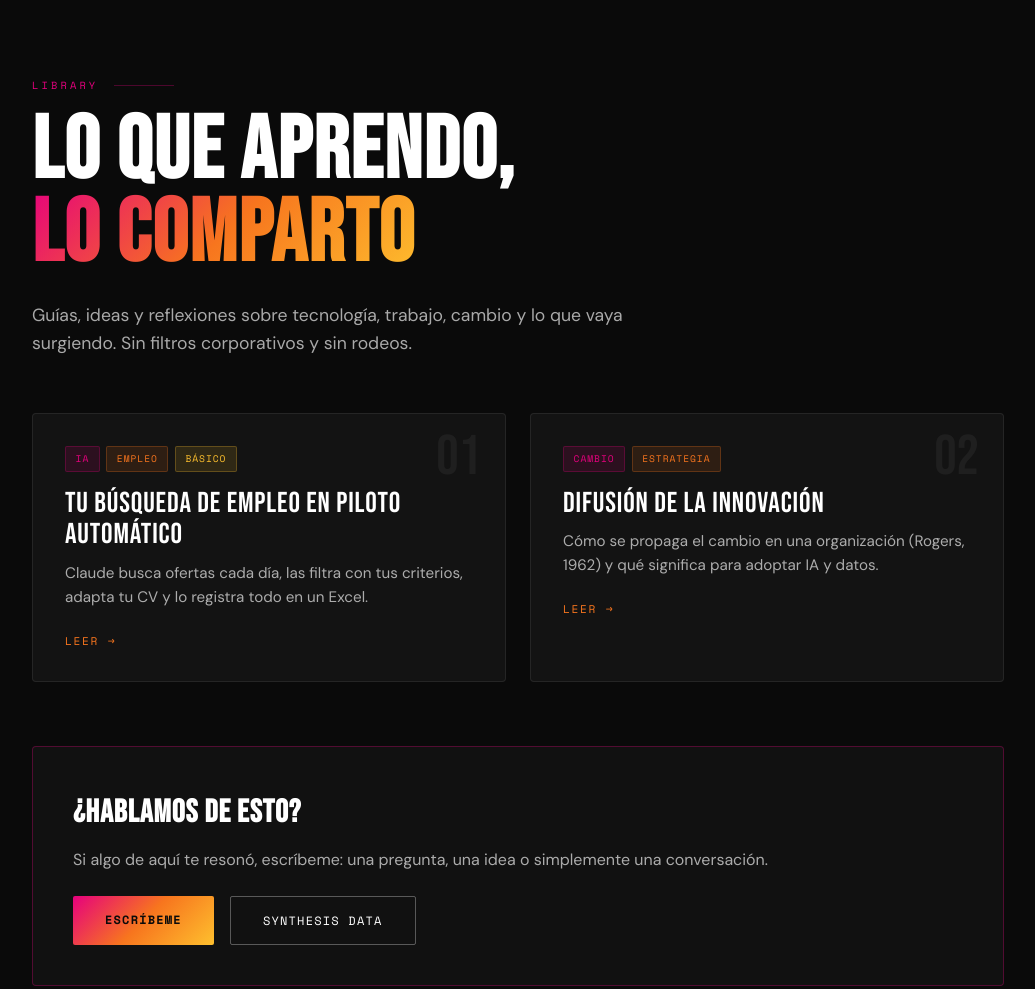
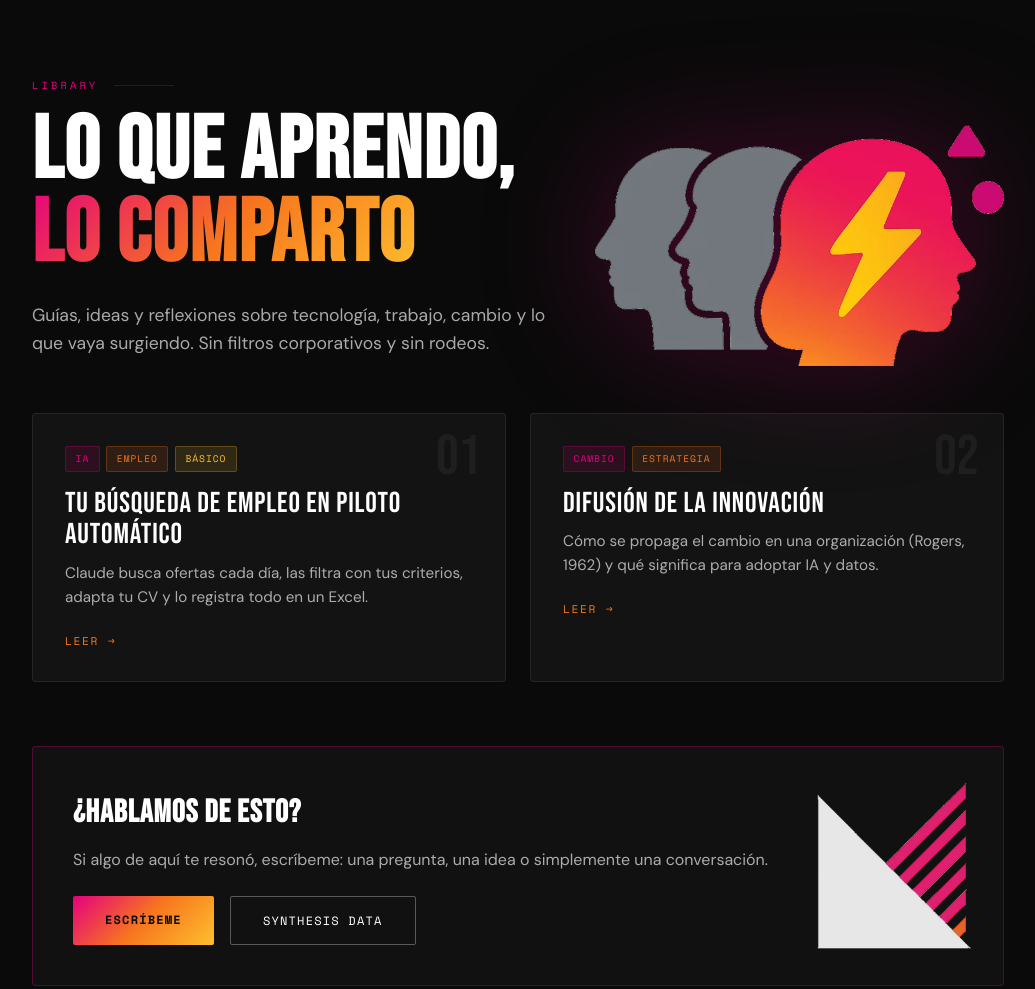
Before and after one commit to mayramb/library, a plain HTML site: page index.html in a window 1280 px wide. Shown: the part 80-1069 px from the top of the page, without its empty margins (122-1157 px from the left). Drawn offline with nearby package versions, Linux system fonts and the light colour scheme.

Commit message:
Logos: cabezas en portada, marca Unmask Diversity en la llamada a la acción, favicon
Co-Authored-By: Claude Opus 5.5 <noreply@anthropic.com>
Claude-Session: https://claude.ai/code/session_015P2h9xCamKvtDm3mDpwwuQ

```diff
--- a/assets/style.css
+++ b/assets/style.css
@@ -34,6 +34,11 @@ h1.big { font-family: 'Bebas Neue', sans-serif; font-size: clamp(3rem, 7vw, 5.5r
 h1.big span { background: var(--gradient); -webkit-background-clip: text; -webkit-text-fill-color: transparent; background-clip: text; }
 .lead { color: var(--muted); font-size: 1.1rem; max-width: 620px; margin: 1.5rem 0 3.5rem; }
 
+/* HERO */
+.hero { display: grid; grid-template-columns: 1.3fr 1fr; align-items: center; gap: 2rem; }
+.hero .lead { margin-bottom: 3.5rem; }
+.hero-img { width: 100%; max-width: 420px; justify-self: end; filter: drop-shadow(0 0 60px rgba(230,0,126,0.25)); }
+
 /* CARDS */
 .grid { display: grid; grid-template-columns: repeat(auto-fit, minmax(300px, 1fr)); gap: 1.5rem; }
 .card { display: block; text-decoration: none; color: inherit; background: rgba(255,255,255,0.04); border: 1px solid var(--line);
@@ -62,6 +67,8 @@ h1.big span { background: var(--gradient); -webkit-background-clip: text; -webki
 
 /* CTA */
 .cta { margin-top: 4rem; padding: 2.5rem; border-radius: 4px; position: relative; background: rgba(255,255,255,0.03); border: 1px solid rgba(230,0,126,0.3); }
+.cta { overflow: hidden; }
+.cta-marca { position: absolute; right: 2rem; top: 50%; transform: translateY(-50%); height: 70%; opacity: 0.9; pointer-events: none; }
 .cta h3 { font-family: 'Bebas Neue', sans-serif; font-size: 2rem; letter-spacing: 0.03em; margin-bottom: 0.5rem; }
 .cta p { color: var(--muted); margin-bottom: 1.5rem; }
 .cta .btns { display: flex; gap: 1rem; flex-wrap: wrap; }
@@ -96,6 +103,8 @@ footer p, footer a { font-family: 'Space Mono', monospace; font-size: 0.65rem; c
 footer a:hover { color: var(--fuchsia); }
 
 @media (max-width: 760px) {
+  .hero { grid-template-columns: 1fr; } .hero-img { justify-self: start; max-width: 260px; margin-bottom: 2rem; order: -1; }
+  .cta-marca { height: 40%; top: 1.5rem; transform: none; opacity: 0.25; }
   nav { padding: 1rem 1.4rem; } nav ul { gap: 1.2rem; }
   .wrap { padding: 3rem 1.4rem; } footer { padding: 1.5rem 1.4rem; }
 }
--- a/index.html
+++ b/index.html
@@ -6,6 +6,7 @@
   <title>Library | Mayra Bastidas</title>
   <meta name="description" content="Guías, ideas y reflexiones de Mayra Bastidas sobre tecnología, trabajo y cambio." />
   <link href="https://fonts.googleapis.com/css2?family=Bebas+Neue&family=Space+Mono:wght@400;700&family=DM+Sans:wght@300;400;500&display=swap" rel="stylesheet" />
+  <link rel="icon" type="image/png" href="assets/img/favicon.png" />
   <link rel="stylesheet" href="assets/style.css" />
 </head>
 <body>
@@ -19,13 +20,19 @@
   </nav>
 
   <main class="wrap">
-    <div class="section-label">Library</div>
-    <h1 class="big">Lo que aprendo,<br><span>lo comparto</span></h1>
-    <p class="lead">Guías, ideas y reflexiones sobre tecnología, trabajo, cambio y lo que vaya surgiendo. Sin filtros corporativos y sin rodeos.</p>
+    <header class="hero">
+      <div>
+        <div class="section-label">Library</div>
+        <h1 class="big">Lo que aprendo,<br><span>lo comparto</span></h1>
+        <p class="lead">Guías, ideas y reflexiones sobre tecnología, trabajo, cambio y lo que vaya surgiendo. Sin filtros corporativos y sin rodeos.</p>
+      </div>
+      <img class="hero-img" src="assets/img/cabezas.webp" alt="Tres perfiles de cabezas; el último, en degradado fucsia-naranja con un rayo" />
+    </header>
 
     <div class="grid" id="catalogo"></div>
 
     <section class="cta">
+      <img class="cta-marca" src="assets/img/unmask-marca.webp" alt="" aria-hidden="true" />
       <h3>¿Hablamos de esto?</h3>
       <p>Si algo de aquí te resonó, escríbeme: una pregunta, una idea o simplemente una conversación.</p>
       <div class="btns">
```
Also changed, not shown: _plantilla/index.html (+2 -0 lines), busqueda-empleo-ia/index.html (+2 -0 lines), assets/img/cabezas.webp (added), assets/img/favicon.png (added), assets/img/unmask-marca.webp (added).
